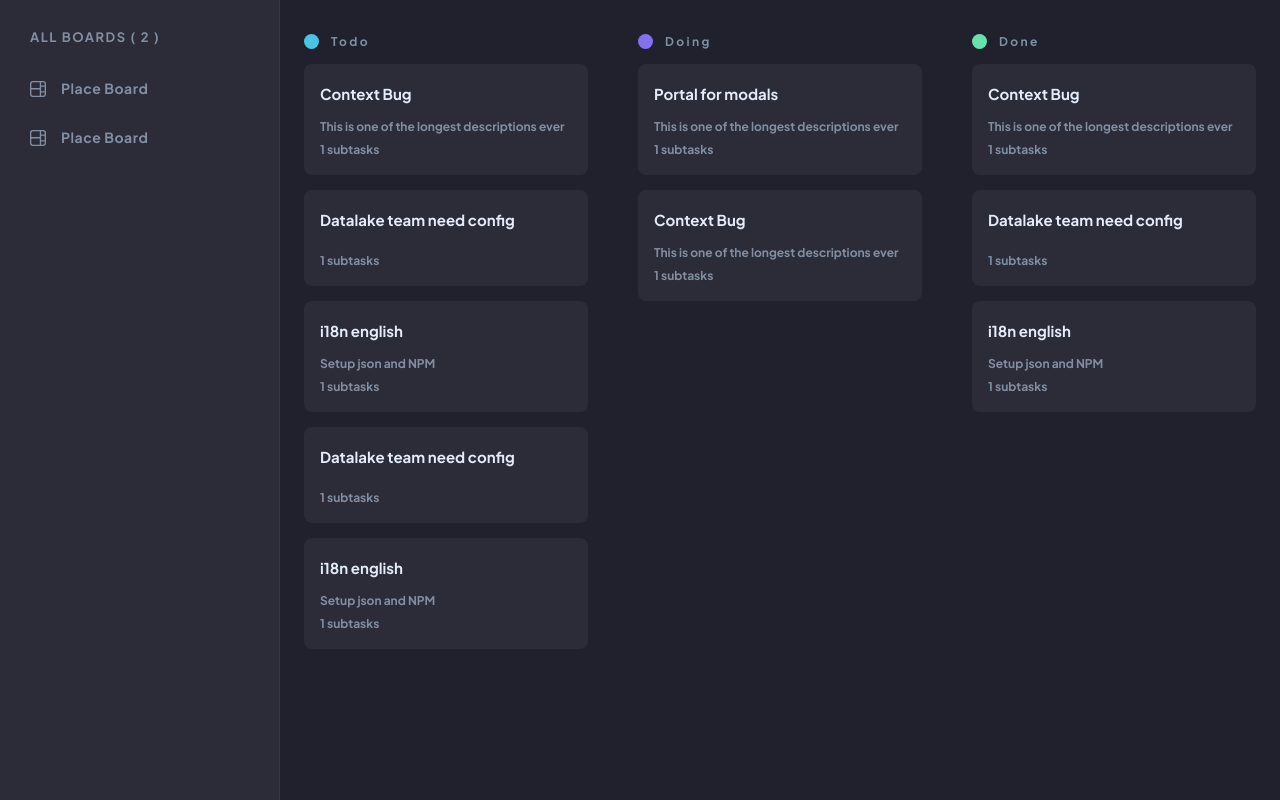
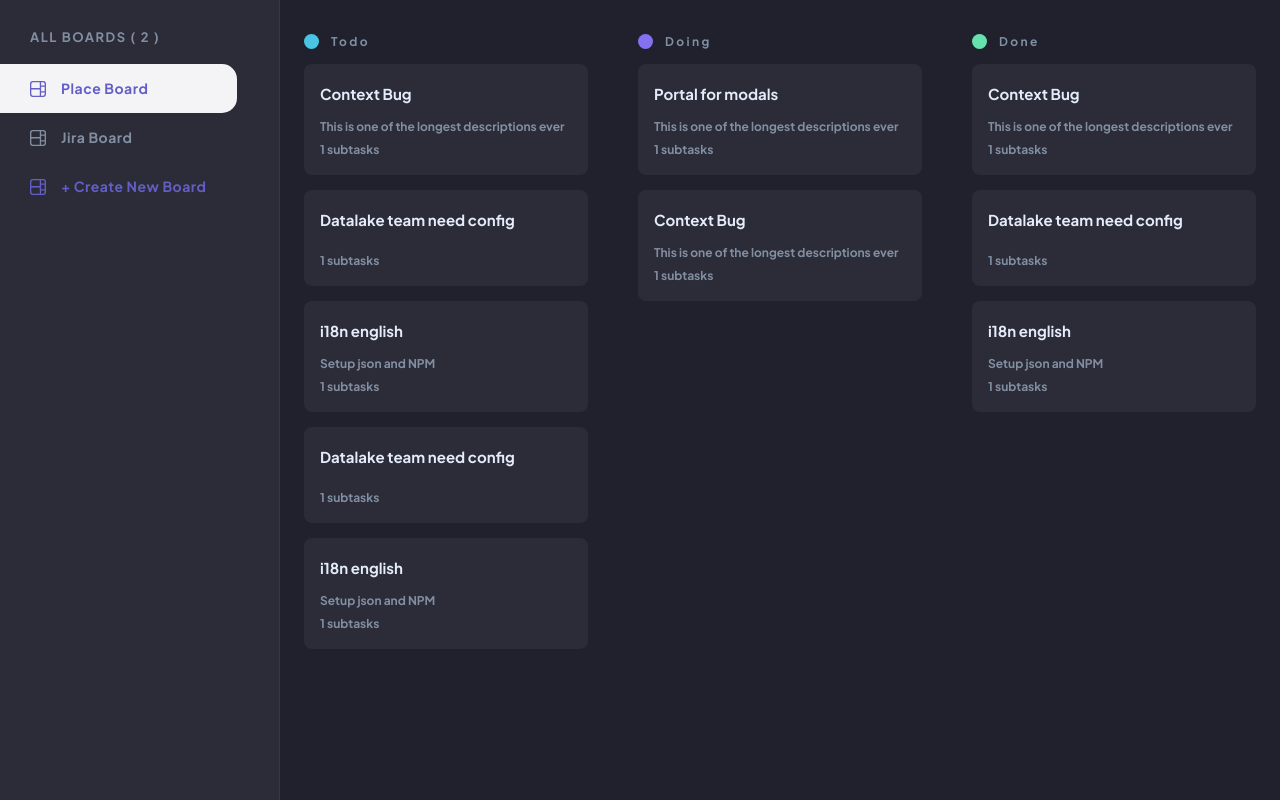
Before and after one commit to MMR-Solutions-AB/Kanban-V15, a React (Vite) app: page / in a window 1280 px wide. Built offline with nearby package versions, Linux system fonts and the light colour scheme.

Commit message:
can now change project

```diff
--- /dev/null
+++ b/src/components/CreateProject/CreateProject.jsx
@@ -0,0 +1,25 @@
+import React from 'react'
+import { useState } from 'react'
+import { useProject } from '../../context/ProjectContext'
+import './CreateProject.scss'
+
+const CreateProject = ({ setIsOpen }) => {
+    const { addNewProject } = useProject()
+    const [value, setValue] = useState('')
+
+    const handleChange = (e) => setValue(e.target.value)
+
+    const handleClick = () => {
+        setIsOpen((prev) => !prev)
+        addNewProject(value)
+    }
+
+    return (
+        <div className="create-project-modal">
+            <input onChange={handleChange} type="text" />
+            <button onClick={handleClick}>Save</button>
+        </div>
+    )
+}
+
+export default CreateProject
--- /dev/null
+++ b/src/components/CreateProject/CreateProject.scss
@@ -0,0 +1,36 @@
+.create-project-modal {
+    width: 100%;
+    padding: 10px 20px;
+    display: flex;
+    gap: 10px;
+    flex-direction: column;
+    input {
+        width: 100%;
+        resize: none;
+        background-color: transparent;
+        padding: 8px 16px;
+        border: 1px solid var(--bg-lines);
+        border-radius: 6px;
+        outline: none;
+        color: var(--text);
+        display: block;
+
+        &::placeholder {
+            color: var(--bg-lines);
+        }
+    }
+    button {
+        padding: 8px;
+        background-color: var(--primary);
+        border: none;
+        border-radius: 5px;
+        cursor: pointer;
+        color: #ffffff;
+        &:hover {
+            filter: brightness(1.1);
+        }
+        &:active {
+            filter: brightness(0.9);
+        }
+    }
+}
--- a/src/components/Links/Links.jsx
+++ b/src/components/Links/Links.jsx
@@ -1,19 +1,40 @@
-import React from 'react'
+import React, { useState } from 'react'
+import { useProject } from '../../context/ProjectContext'
+import CreateProject from '../CreateProject/CreateProject'
 import BoardIcon from '../../assets/icon/IconBoard'
 
 const Links = () => {
+    const [isOpen, setIsOpen] = useState(false)
+
+    const { projects, currentProject, changeBoard } = useProject()
+
     return (
         <nav className="nav">
             <ul>
-                <li>
-                    <BoardIcon fill="#828FA3" />
-                    Place Board
-                </li>
-                <li>
-                    <BoardIcon fill="#828FA3" />
-                    Place Board
+                {projects.map((link, idx) => {
+                    return (
+                        <li
+                            onClick={() => changeBoard(idx)}
+                            key={idx}
+                            className={
+                                currentProject.title == link.title
+                                    ? 'active'
+                                    : ''
+                            }
+                        >
+                            <BoardIcon fill="#828FA3" />
+                            {link.title}
+                        </li>
+                    )
+                })}
+                <li
+                    onClick={() => setIsOpen((prev) => !prev)}
+                    className="new-board"
+                >
+                    <BoardIcon fill={'#645ccb'} />+ Create New Board
                 </li>
             </ul>
+            {isOpen && <CreateProject setIsOpen={setIsOpen} />}
         </nav>
     )
 }
--- a/src/components/SideNav/SideNav.jsx
+++ b/src/components/SideNav/SideNav.jsx
@@ -1,11 +1,14 @@
 import React from 'react'
 import './SideNav.scss'
+import { useProject } from '../../context/ProjectContext'
 import Links from '../Links/Links'
 
 const SideNav = () => {
+    const { projects } = useProject()
+
     return (
         <div className="sidenav">
-            <p>ALL BOARDS ( 2 )</p>
+            <p>ALL BOARDS ( {projects.length} )</p>
             <Links />
         </div>
     )
--- a/src/components/SideNav/SideNav.scss
+++ b/src/components/SideNav/SideNav.scss
@@ -55,5 +55,29 @@
                 fill: var(--primary);
             }
         }
+        li:last-child {
+            color: var(--primary);
+            svg {
+                fill: var(--primary);
+            }
+        }
+        li:last-child:hover {
+            background-color: var(--primary);
+            color: var(--text-lines);
+            svg {
+                fill: var(--text-lines);
+            }
+        }
+        .active-li {
+            background-color: var(--primary);
+            color: var(--text-lines);
+        }
+    }
+    .active {
+        background-color: #f4f3f6;
+        color: var(--primary);
+        svg {
+            fill: var(--primary);
+        }
     }
 }
--- a/src/context/ProjectContext.jsx
+++ b/src/context/ProjectContext.jsx
@@ -13,9 +13,42 @@ const ProjectProvider = ({ children }) => {
     const [currentIndex, setCurrentIndex] = useState(0)
     const currentProject = projects[currentIndex]
 
+    console.log(currentProject)
+
+    const changeBoard = (index) => {
+        setCurrentIndex(index)
+    }
+
+    const addNewProject = (title) => {
+        if (!title) return
+
+        const data = {
+            title: title,
+            id: projects.length + 1,
+            board: [
+                {
+                    name: 'Todo',
+                    tickets: [],
+                },
+                {
+                    name: 'Doing',
+                    tickets: [],
+                },
+                {
+                    name: 'Done',
+                    tickets: [],
+                },
+            ],
+        }
+        setProjects((prev) => [...prev, data])
+        setCurrentIndex(projects.length)
+    }
+
     const value = {
         currentProject,
         projects,
+        changeBoard,
+        addNewProject,
     }
 
     return (
--- a/src/context/projects-data.js
+++ b/src/context/projects-data.js
@@ -89,8 +89,8 @@ export const projectsData = [
     {
         title: 'Jira Board',
         id: 2,
-        board: {
-            stage1: {
+        board: [
+            {
                 name: 'Todo',
                 tickets: [
                     {
@@ -102,7 +102,7 @@ export const projectsData = [
                     },
                 ],
             },
-            stage2: {
+            {
                 name: 'Doing',
                 tickets: [
                     {
@@ -116,7 +116,7 @@ export const projectsData = [
                     },
                 ],
             },
-            stage3: {
+            {
                 name: 'Done',
                 tickets: [
                     {
@@ -133,6 +133,6 @@ export const projectsData = [
                     },
                 ],
             },
-        },
+        ],
     },
 ]
```
